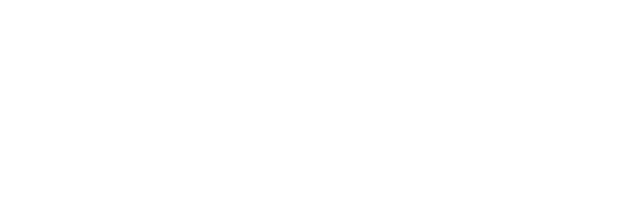
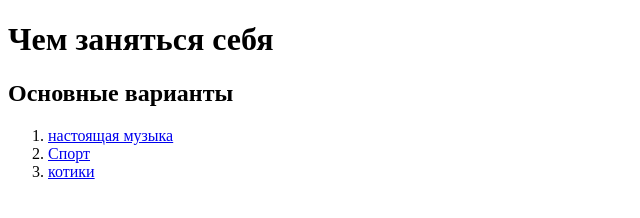
Before and after one commit to ddenyy/task-html, a website: page src/index.html in a window 1280 px wide. Shown: the whole page, without its empty margins (0-640 px from the left). Drawn offline with Linux system fonts and the light colour scheme.

Commit message:
Задание по HTML

```diff
--- a/src/index.html
+++ b/src/index.html
@@ -3,5 +3,19 @@
     <head>
         <title>HTML</title>
     </head>
-    <body></body>
+    <body>
+        <h1>Чем заняться себя</h1>
+        <h2>Основные варианты </h2>
+        <ol>
+            <li>
+                <a href="https://ru.wikipedia.org/wiki/Классическая_музыка">настоящая музыка</a>
+            </li>
+            <li>
+                <a href="https://ru.wikipedia.org/wiki/Зимние_Олимпийские_игры_2022">Спорт</a>
+            </li>
+            <li>
+                <a href="https://www.youtube.com/channel/UC3rPDWW-3HFRsl0wW6mgaMA">котики</a>
+            </li>
+        </ol>
+    </body>
 </html>
```
